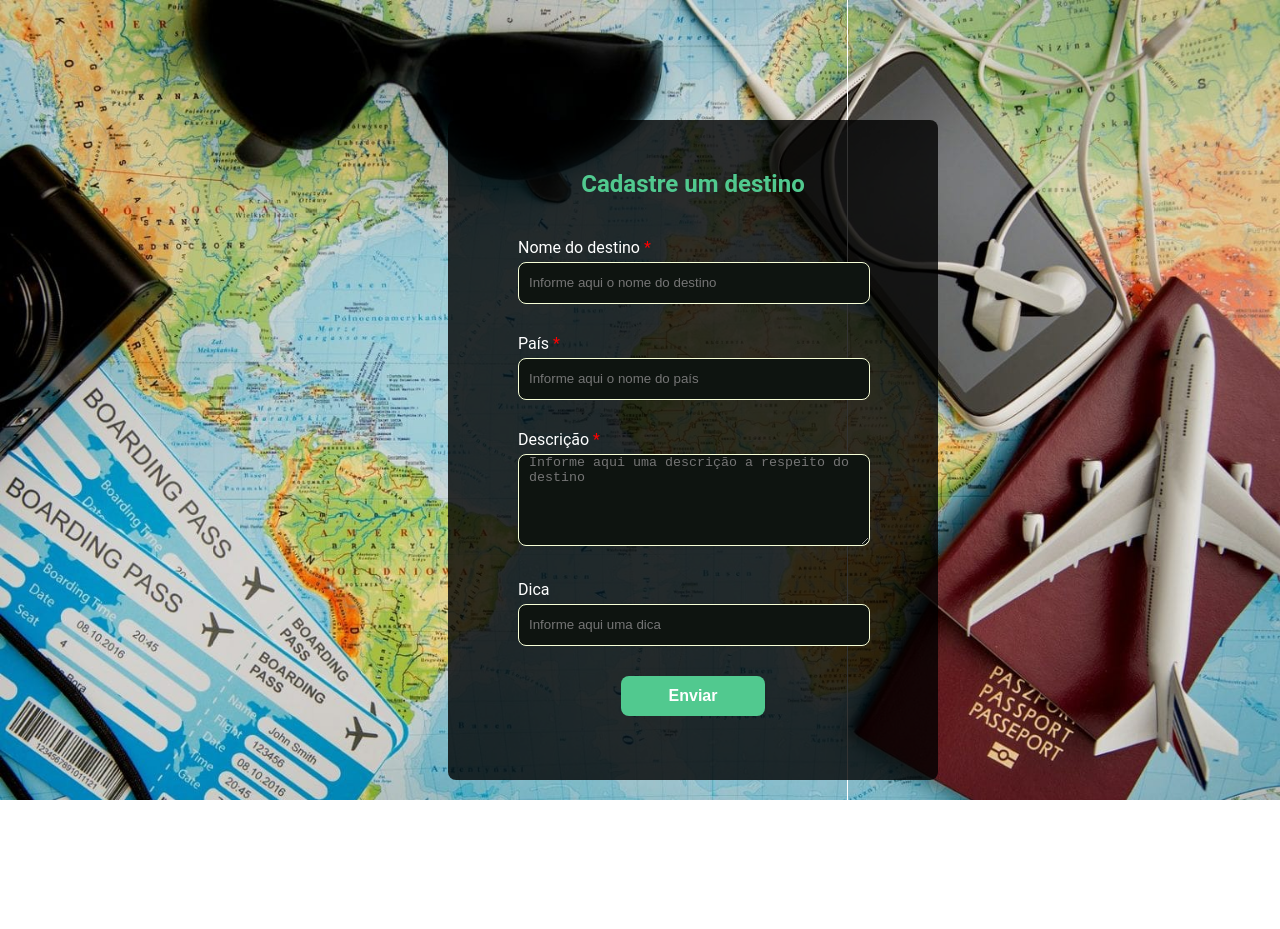
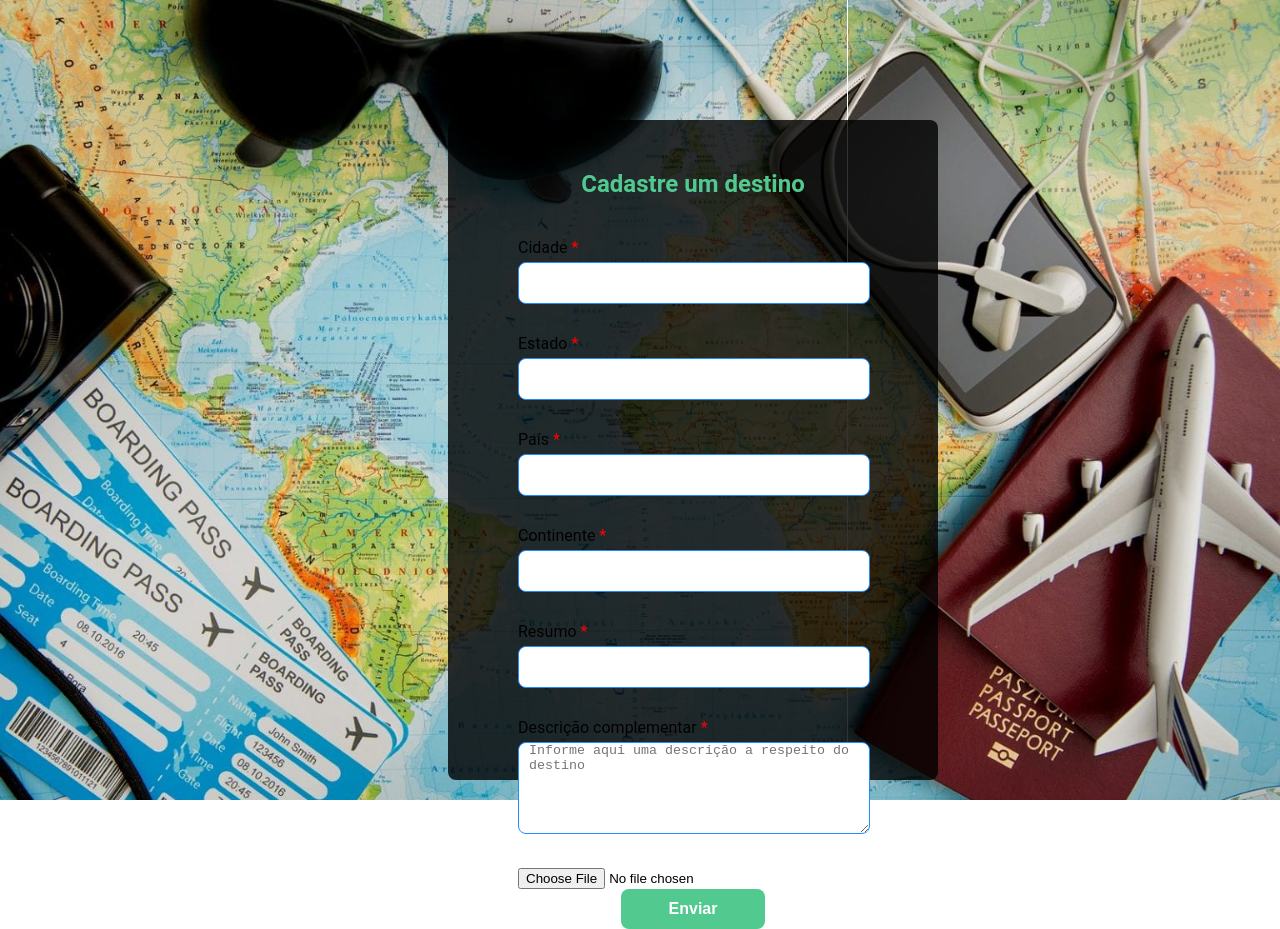
Before and after one commit to JessicaRosalia/Catalogo-de-viagens, a React (Create React App) app: page /cadastro-de-destinos in a window 1280 px wide. Before the commit the page ends 800 px from the top, so only its background shows below. Built offline with nearby package versions, Linux system fonts and the light colour scheme.

Commit message:
Trocado estilo dos inputs

```diff
--- a/src/components/TextField/style.js
+++ b/src/components/TextField/style.js
@@ -5,7 +5,7 @@ export const ContainerField = styled.div`
 `;
 
 export const Label = styled.label`
-    color: #fff;
+    color: #000;
     font-size: 16px;
     font-family: 'Roboto';
 `;
@@ -17,25 +17,25 @@ export const Span = styled.span`
 export const Input = styled.input`
     width: 330px;
     height: 40px;
-    border: 1px solid #F7FFD7;
+    border: 1px solid #208DFF;
     border-radius: 8px;
     padding: 0 10px;
     margin-top: 5px;
     outline: none;
     margin-bottom: 30px;
-    background-color: #0E1410;
-    color: #fff;
+    background-color: #fff;
+    color: #000;
 `;
 
 export const TextArea = styled.textarea`
     width: 330px;
     height: 90px;
-    border: 1px solid #F7FFD7;
+    border: 1px solid #208DFF;
     border-radius: 8px;
     padding: 0 10px;
     margin-top: 5px;
     outline: none;
-    background-color: #0E1410;
+    background-color: #fff;
     margin-bottom: 30px;
-    color: #fff;
+    color: #000;
 `;
--- a/src/pages/Form/Form.js
+++ b/src/pages/Form/Form.js
@@ -47,10 +47,13 @@ const Form = () => {
         <ContainerForm>
             <Title>Cadastre um destino</Title>
             <form>
-                <TextField onChangeValue={setDestination} type="text" label="Nome do destino" placeholder="Informe aqui o nome do destino" required/>
-                <TextField onChangeValue={setCountry} type="text" label="País" placeholder="Informe aqui o nome do país" required/>
-                <TextField onChangeValue={setDescription} type="textarea" label="Descrição" placeholder="Informe aqui uma descrição a respeito do destino" required/>
-                <TextField onChangeValue={setClue} type="text" label="Dica" placeholder="Informe aqui uma dica" required={false}/>
+                <TextField onChangeValue={setDestination} type="text" label="Cidade" required/>
+                <TextField onChangeValue={setCountry} type="text" label="Estado" required/>
+                <TextField onChangeValue={setCountry} type="text" label="País" required/>
+                <TextField onChangeValue={setCountry} type="text" label="Continente" required/>
+                <TextField onChangeValue={setCountry} type="text" label="Resumo" required/>
+                <TextField onChangeValue={setDescription} type="textarea" label="Descrição complementar" placeholder="Informe aqui uma descrição a respeito do destino" required/>
+                <input type="file" required/>
                 <Button text="Enviar" onClick={(e) => saveDestination(e)}/>
             </form>
         </ContainerForm>
```
